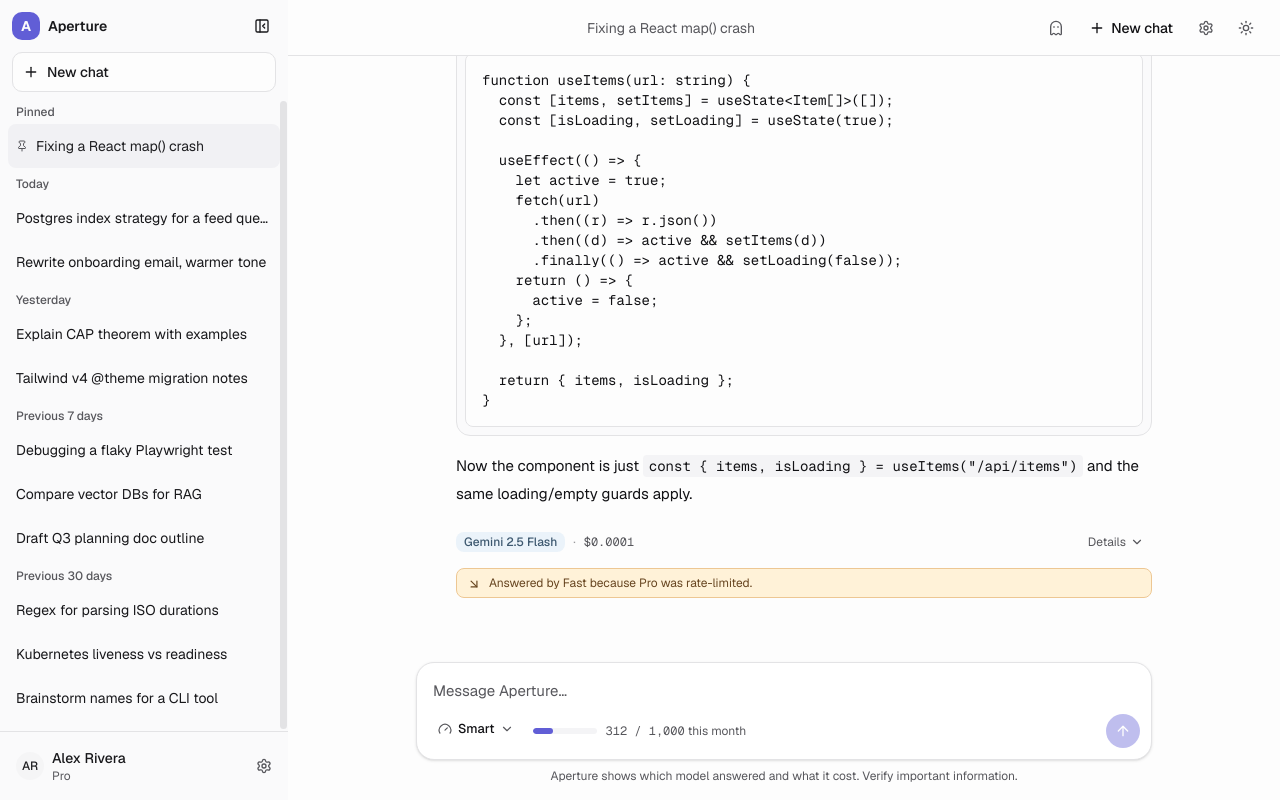
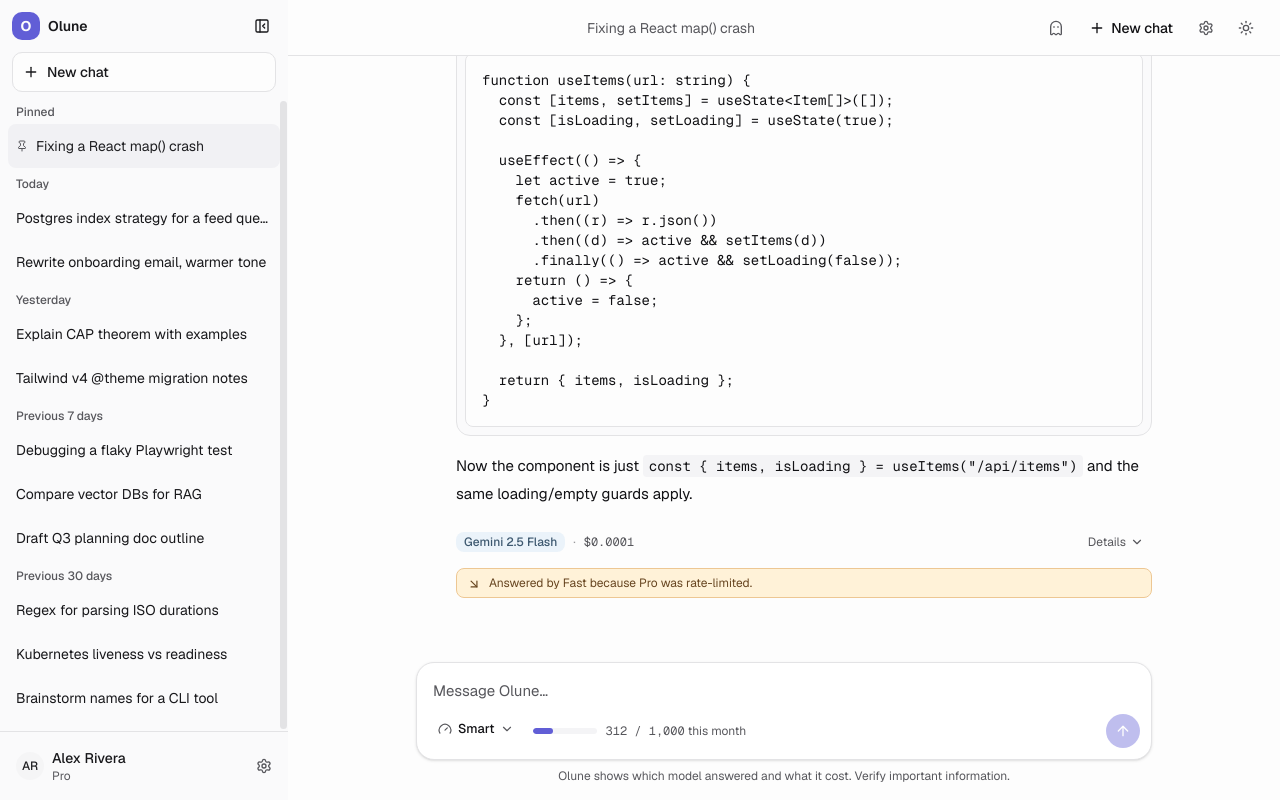
Before and after one commit to zhuocun/agent, a Next.js app in the folder web/: page / in a window 1280 px wide. Built offline with nearby package versions, Linux system fonts and the light colour scheme.

Commit message:
Rename product from Aperture to Olune
Update wordmarks, brand glyph (A -> O), composer placeholder/footer,
HTML title, and the screenshot selector.

https://claude.ai/code/session_015WEovFMiXtDMDd57UwHMcr

```diff
--- a/web/scripts/shoot.mjs
+++ b/web/scripts/shoot.mjs
@@ -23,7 +23,7 @@ async function open(browser, { theme = "light", viewport = DESKTOP } = {}) {
   }, theme);
   const page = await ctx.newPage();
   await page.goto(URL, { waitUntil: "networkidle" });
-  await page.getByPlaceholder("Message Aperture…").waitFor({ timeout: 15000 });
+  await page.getByPlaceholder("Message Olune…").waitFor({ timeout: 15000 });
   await page.waitForTimeout(500);
   return { ctx, page };
 }
@@ -64,7 +64,7 @@ const browser = await chromium.launch();
 }
 {
   const { ctx, page } = await open(browser, { theme: "light" });
-  const box = page.getByPlaceholder("Message Aperture…");
+  const box = page.getByPlaceholder("Message Olune…");
   await box.click();
   await box.fill("How do I avoid the loading spinner flashing on fast responses?");
   await page.keyboard.press("Enter");
--- a/web/src/app/layout.tsx
+++ b/web/src/app/layout.tsx
@@ -15,7 +15,7 @@ const geistMono = Geist_Mono({
 });
 
 export const metadata: Metadata = {
-  title: "Aperture — multi-model AI chat",
+  title: "Olune — multi-model AI chat",
   description:
     "A transparent, multi-model, privacy-first AI chat. See which model answered and what it cost.",
 };
--- a/web/src/components/chat/app-header.tsx
+++ b/web/src/components/chat/app-header.tsx
@@ -62,9 +62,9 @@ export function AppHeader({
             (the open sidebar already shows the wordmark). */}
         <div className={cn("flex items-center gap-2", sidebarOpen && "md:hidden")}>
           <div className="flex size-7 items-center justify-center rounded-lg bg-brand text-sm font-bold text-brand-foreground">
-            A
+            O
           </div>
-          <span className="text-sm font-semibold">Aperture</span>
+          <span className="text-sm font-semibold">Olune</span>
         </div>
       </div>
 
--- a/web/src/components/chat/composer.tsx
+++ b/web/src/components/chat/composer.tsx
@@ -100,7 +100,7 @@ export const Composer = forwardRef<ComposerHandle, ComposerProps>(function Compo
     <div className="mx-auto w-full max-w-3xl px-4 pb-4 pt-1">
       <div className="rounded-2xl border border-border bg-card shadow-sm transition-shadow focus-within:ring-2 focus-within:ring-ring/60">
         <label htmlFor="composer-input" className="sr-only">
-          Message Aperture
+          Message Olune
         </label>
         <textarea
           id="composer-input"
@@ -112,7 +112,7 @@ export const Composer = forwardRef<ComposerHandle, ComposerProps>(function Compo
             autoGrow();
           }}
           onKeyDown={onKeyDown}
-          placeholder="Message Aperture…"
+          placeholder="Message Olune…"
           className="block max-h-[200px] w-full resize-none bg-transparent px-4 pt-3.5 text-[15px] leading-7 text-foreground outline-none placeholder:text-muted-foreground"
         />
         <div className="flex items-end justify-between gap-2 px-2.5 pb-2.5 pt-1">
@@ -150,7 +150,7 @@ export const Composer = forwardRef<ComposerHandle, ComposerProps>(function Compo
         </div>
       </div>
       <p className="mt-2 text-center text-xs text-muted-foreground">
-        Aperture shows which model answered and what it cost. Verify important
+        Olune shows which model answered and what it cost. Verify important
         information.
       </p>
     </div>
--- a/web/src/components/chat/sidebar.tsx
+++ b/web/src/components/chat/sidebar.tsx
@@ -161,9 +161,9 @@ export function Sidebar({
       <div className="flex items-center justify-between p-3">
         <div className="flex items-center gap-2">
           <div className="flex size-7 items-center justify-center rounded-lg bg-brand text-sm font-bold text-brand-foreground">
-            A
+            O
           </div>
-          <span className="text-sm font-semibold">Aperture</span>
+          <span className="text-sm font-semibold">Olune</span>
         </div>
         {onCollapse ? (
           <Button
--- a/web/src/components/chat/welcome-screen.tsx
+++ b/web/src/components/chat/welcome-screen.tsx
@@ -38,7 +38,7 @@ export function WelcomeScreen({
     <div className="flex h-full flex-col items-center justify-center px-4">
       <div className="flex flex-col items-center text-center">
         <div className="flex size-12 items-center justify-center rounded-xl bg-brand text-xl font-bold text-brand-foreground shadow-sm">
-          A
+          O
         </div>
         <h1 className="mt-5 text-2xl font-semibold tracking-tight sm:text-3xl">
           {heading}
```
